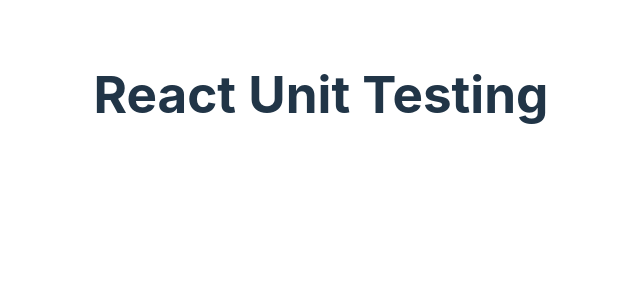
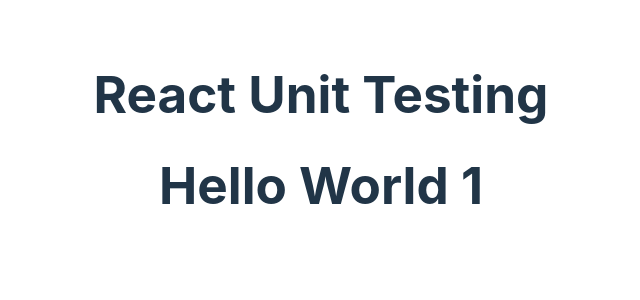
Before and after one commit to jaalnock/react-testing, a React (Vite) app: page / in a window 1280 px wide. Shown: the top 300 px of the page, without its empty margins (319-959 px from the left). Built offline with nearby package versions, Linux system fonts and the light colour scheme.

Commit message:
Added test for Text Checking
getByText method will check if "Hello World" is present in helloWorld.jsx or not. Use npm run test to run the test

```diff
--- a/jest.config.cjs
+++ b/jest.config.cjs
@@ -1,3 +1,3 @@
 module.exports = {
-  testEnvironment: "jsDom",
+  testEnvironment: "jsdom",
 };
--- a/src/App.jsx
+++ b/src/App.jsx
@@ -1,10 +1,12 @@
 import "./App.css";
+import HelloWorld from "./components/helloWorld";
 
 function App() {
   return (
     <>
       <div>
         <h1>React Unit Testing</h1>
+        <HelloWorld />
       </div>
     </>
   );
--- /dev/null
+++ b/src/components/helloWorld.jsx
@@ -0,0 +1,12 @@
+import React from "react";
+
+const HelloWorld = () => {
+  return (
+    <div>
+      <h1>Hello World 1</h1>
+      {/* <h1>Hello World</h1> */}
+    </div>
+  );
+};
+
+export default HelloWorld;
```
Also changed, not shown: 1 other file (tests, documents, lock files or other folders).
